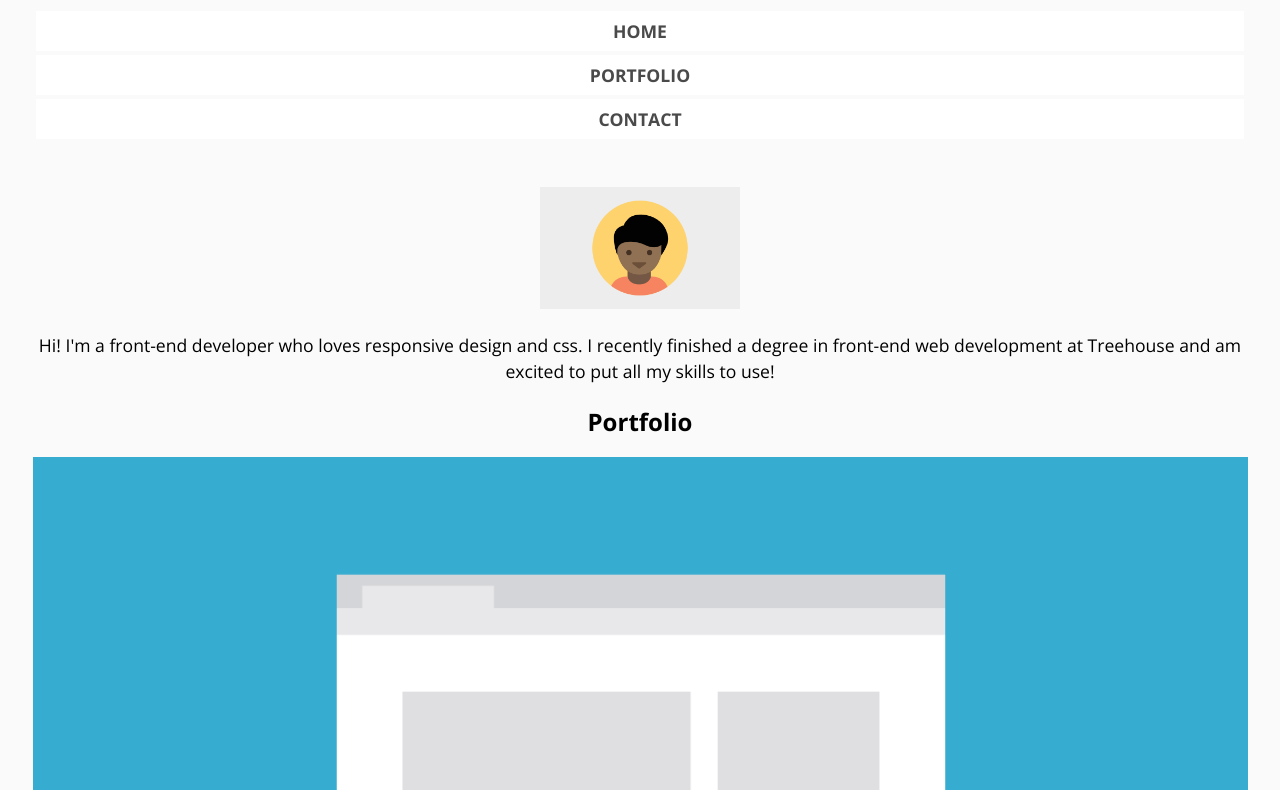
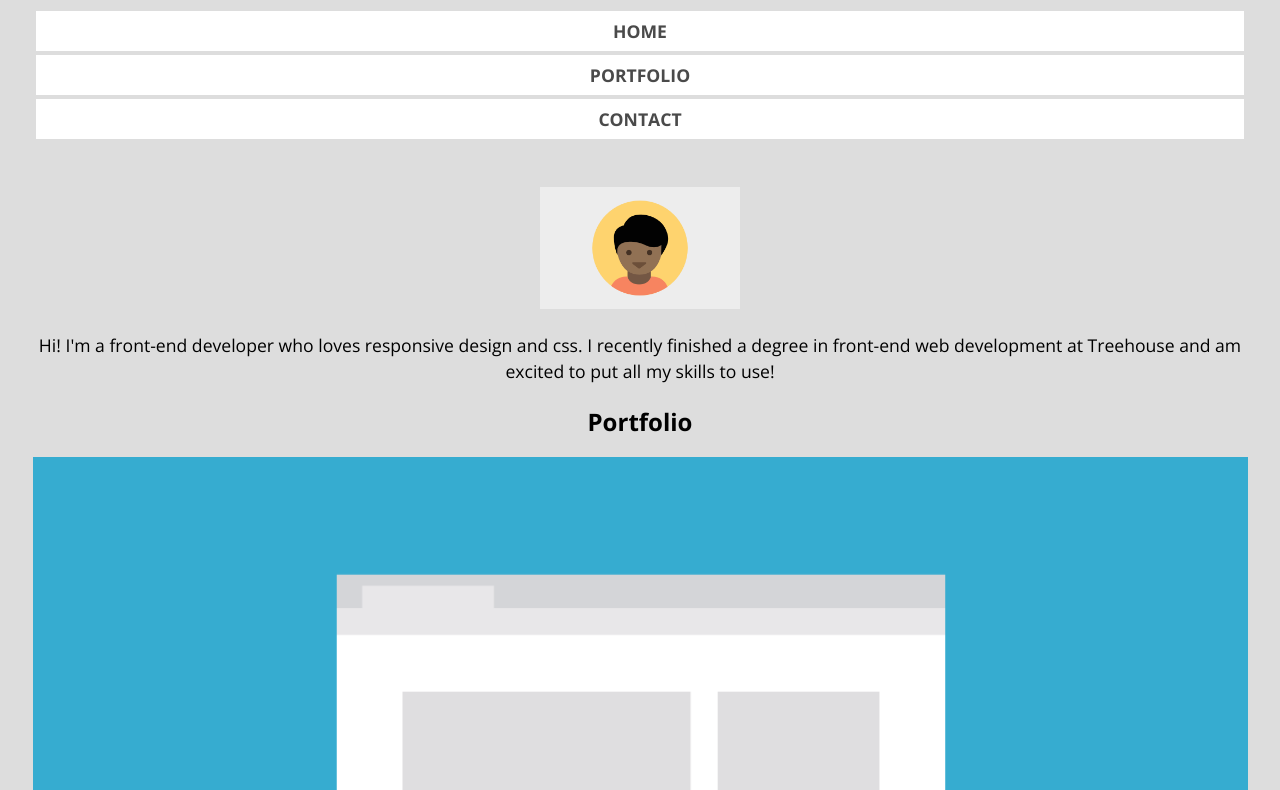
Before and after one commit to hypnosdesign/responsive-layout, a plain HTML site: page index.html in a window 1280 px wide. Shown: the part 98-888 px from the top of the page. Drawn offline with nearby package versions, Linux system fonts and the light colour scheme.

Commit message:
init media queries 768px

```diff
--- a/css/main.css
+++ b/css/main.css
@@ -93,3 +93,19 @@ a {
 .porfolio {
 	background-color: #FFF;
 }
+
+
+
+/**************************
+	MEDIA QUERIES
+---------------------------
+***************************/
+
+
+@media (min-width: 768px){
+
+	body {
+		background-color: #ddd;
+	}
+
+}
```
